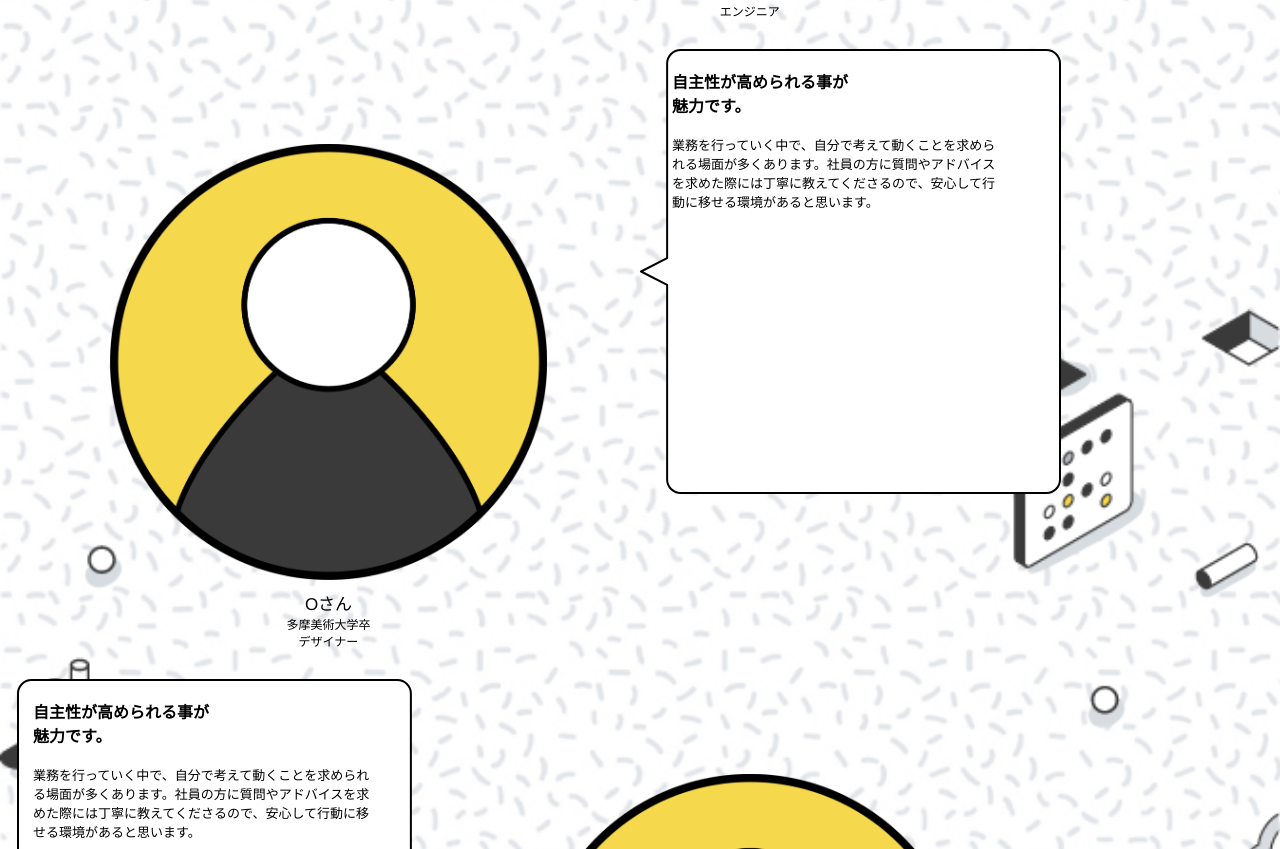
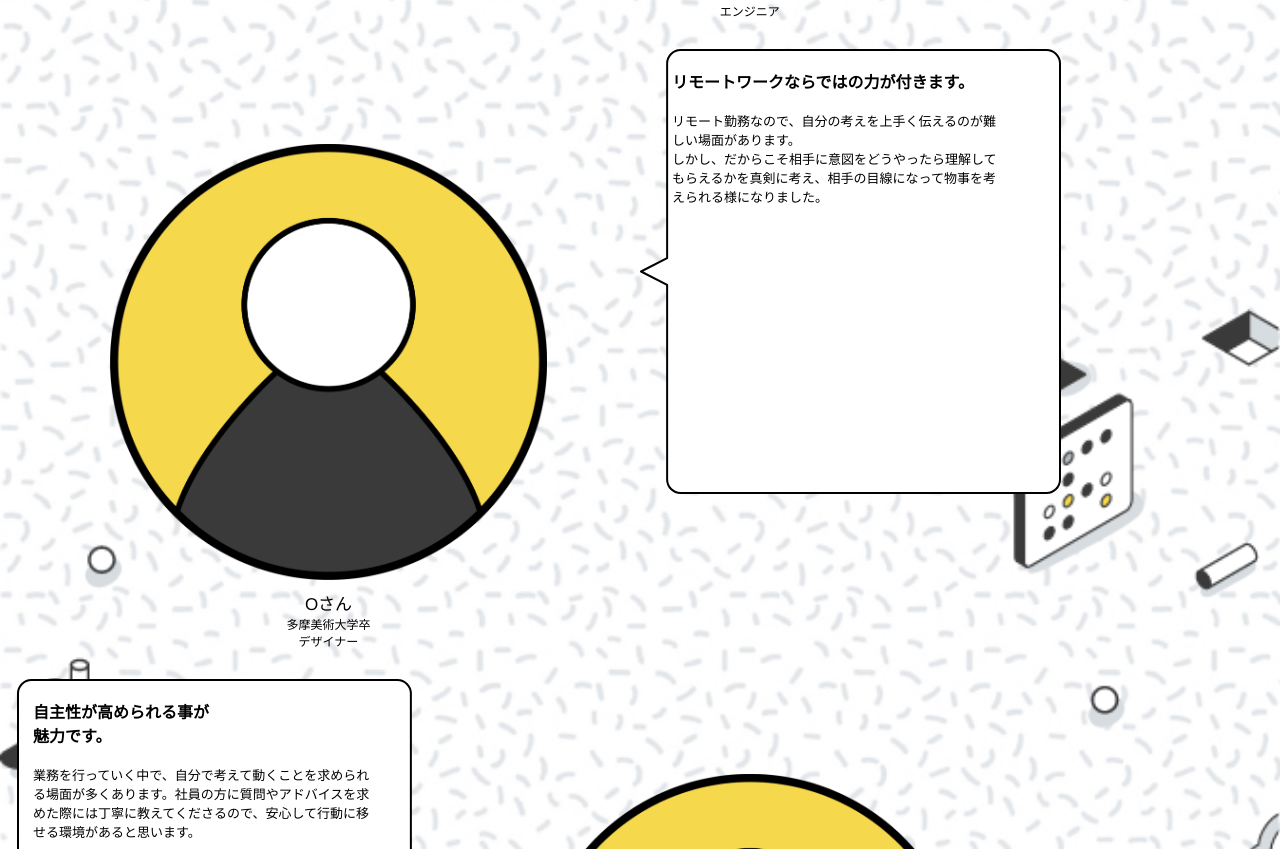
Before and after one commit to MizukiOsawa/six1, a plain HTML site: page index.html in a window 1280 px wide. Shown: the part 6154-7003 px from the top of the page. Drawn offline with nearby package versions, Linux system fonts and the light colour scheme.

Commit message:
Update index.html

```diff
--- a/index.html
+++ b/index.html
@@ -141,9 +141,9 @@
               </div>
               <div class="review">
                 <div class="review-text-right">
-                  <h2>自主性が高められる事が<br>魅力です。</h2>
+                  <h2>リモートワークならではの力が付きます。</h2>
                   <p>
-                    業務を行っていく中で、自分で考えて動くことを求められる場面が多くあります。社員の方に質問やアドバイスを求めた際には丁寧に教えてくださるので、安心して行動に移せる環境があると思います。
+                    リモート勤務なので、自分の考えを上手く伝えるのが難しい場面があります。<br>しかし、だからこそ相手に意図をどうやったら理解してもらえるかを真剣に考え、相手の目線になって物事を考えられる様になりました。
                   </p>
                 </div>
                 <img src="img/review-frame2.svg" alt="コメント枠">
```
